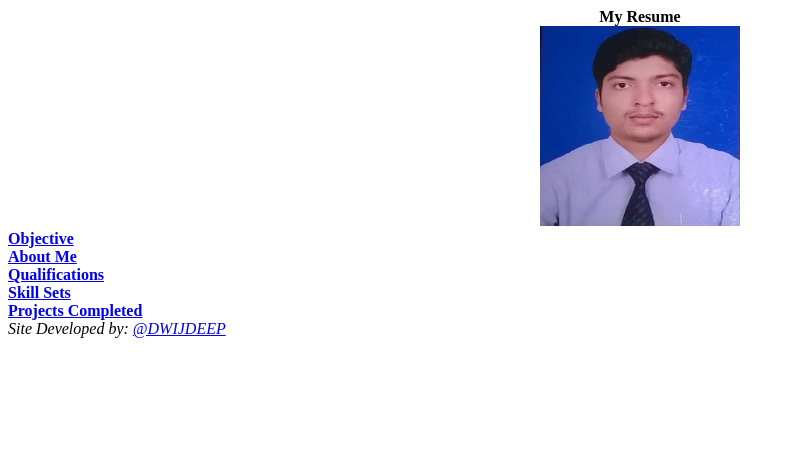
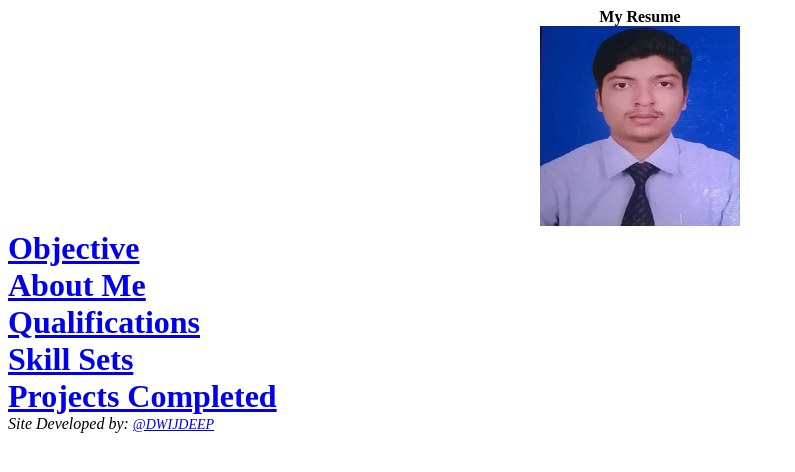
Before and after one commit to dwijdeep/dwijdeep.github.io, a plain HTML site: page README.html in a window 1280 px wide. Shown: the whole page, without its empty margins (0-795 px from the left). Drawn offline with Linux system fonts and the light colour scheme.

Commit message:
Update README.html

```diff
--- a/README.html
+++ b/README.html
@@ -3,7 +3,7 @@
 <html>
   <head><meta http-equiv="Content-Type" content="text/html; charset=UTF-8" />
     <title> My Resume </title>
-    <link> <!-link for css--> </link>
+    <link type="text/css" rel="stylesheet" href="page.css" />
   </head>
     <body>
         <center> <strong>My Resume</strong> </center>
@@ -14,7 +14,7 @@
 		<a href="skills.html"><strong>Skill Sets</strong></a><br>
         <a href="projects.html"><strong>Projects Completed </strong></a><br>
            <address>
-              Site Developed by: <a href="https://www.facebook.com/dwijdeep">@DWIJDEEP </a> <br>
+              Site Developed by: <a ID="add" href="https://www.facebook.com/dwijdeep">@DWIJDEEP </a> <br>
            </address>
      </body>
 </html>
```
